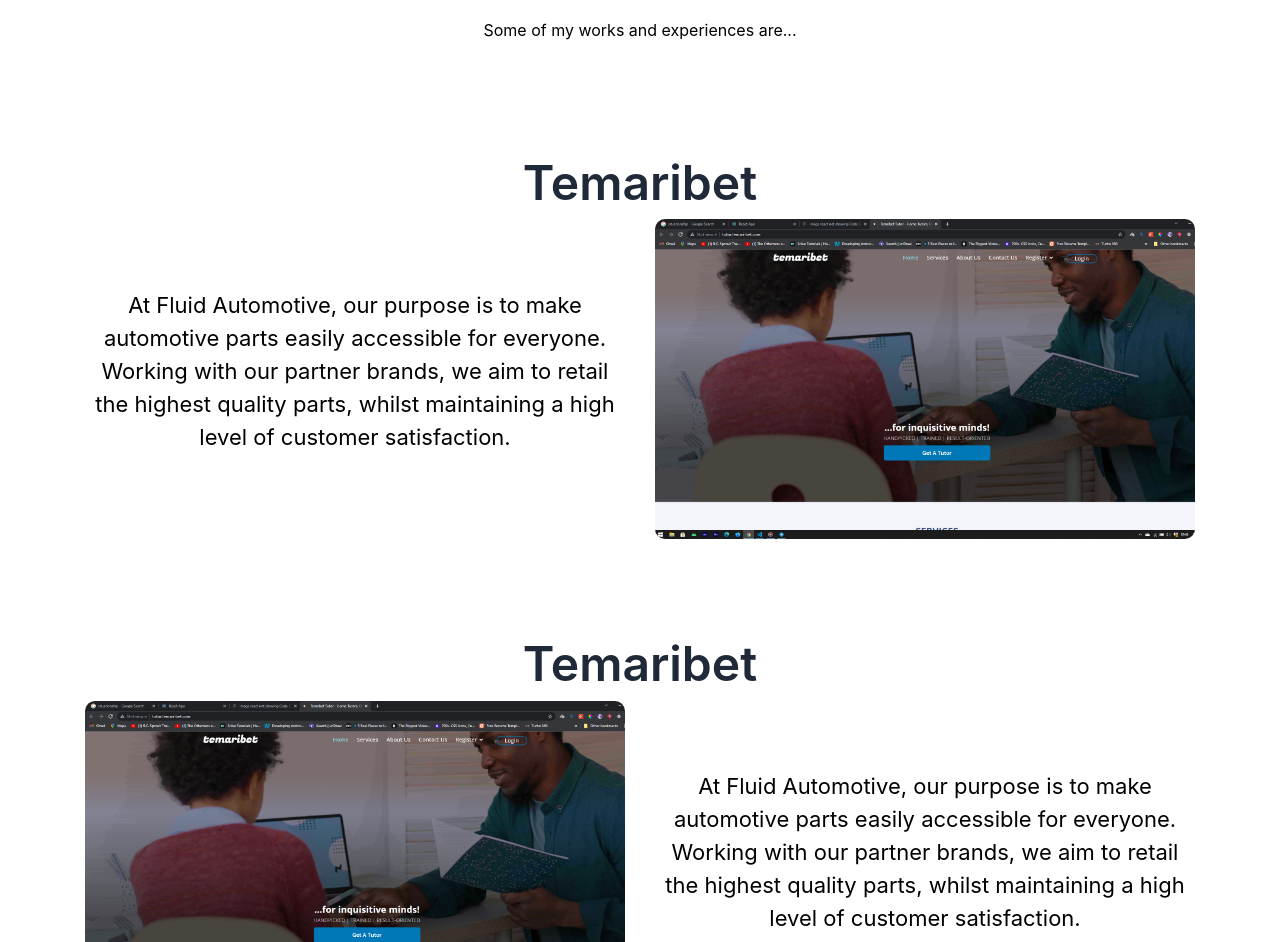
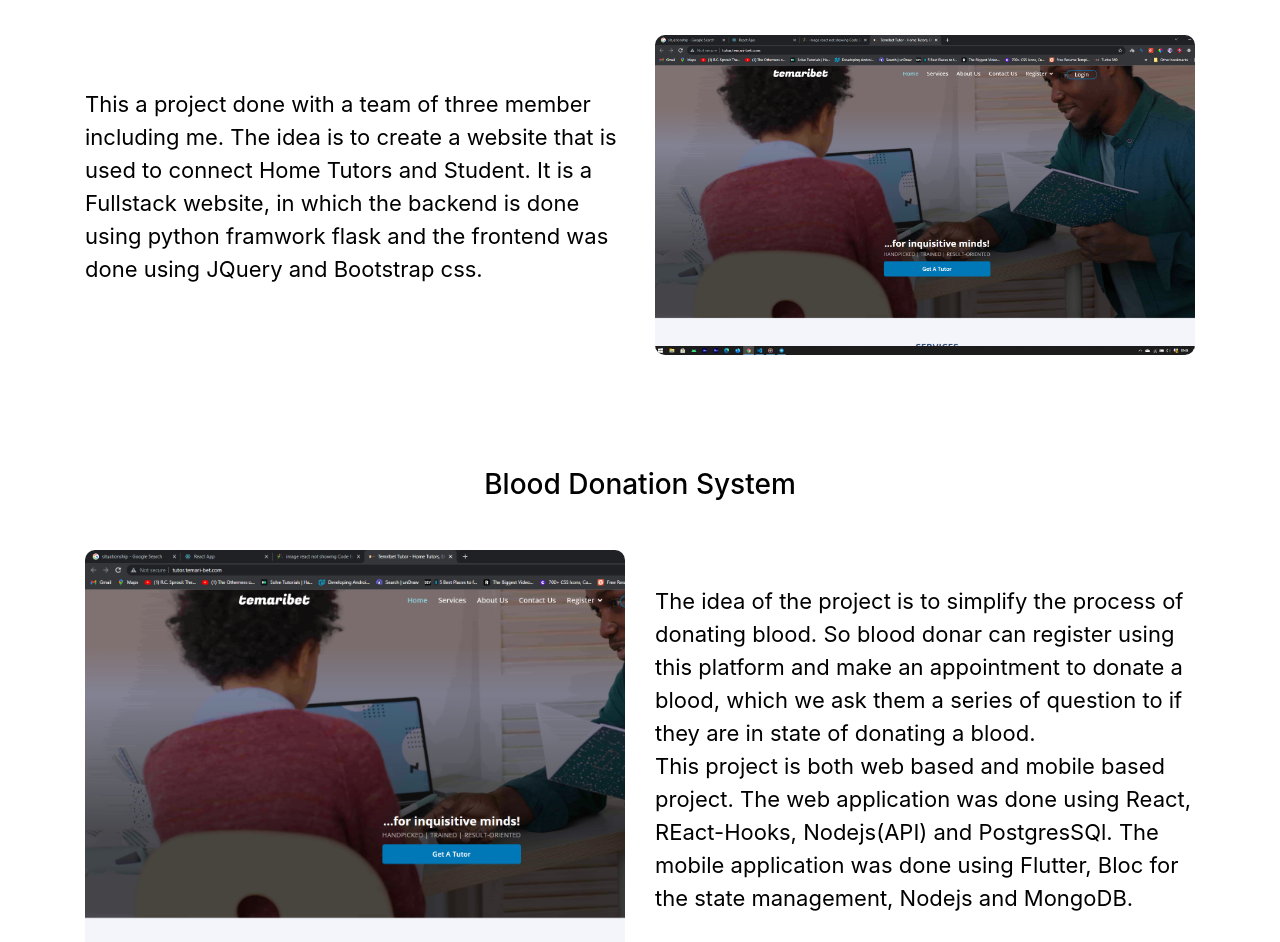
Before and after one commit to MiheretuTesh/portfolio, a React (Create React App) app: page / in a window 1280 px wide. Shown: the part 3108-4050 px from the top of the page. Built offline with nearby package versions, Linux system fonts and the light colour scheme; the HTML template or start-up script is replaced by a standard one.

Commit message:
feat: The work section is done.

```diff
--- a/src/components/layout/SkillCards.js
+++ b/src/components/layout/SkillCards.js
@@ -7,9 +7,9 @@
 function SkillCards() {
   return (
     <div className="skillard-section pt-5 pb-5">
-      <h1 className="pb-4">Skills</h1>
+      <h1 className="">Skills</h1>
       <div className="cards-skill">
-        <div class="container pt-5 mt-5">
+        <div class="container pt-3 mt-3">
           <div>
             <h6>Web Technologies</h6>
           </div>
--- a/src/components/layout/Work.css
+++ b/src/components/layout/Work.css
@@ -12,6 +12,7 @@
   display: flex;
   align-items: center;
   padding: 35px 0px;
+  text-align: left !important;
 }
 .half-half-image-text .content p {
   font-size: 22px;
--- a/src/components/layout/WorkSection.js
+++ b/src/components/layout/WorkSection.js
@@ -6,13 +6,62 @@
   return (
     <div id="work" class="half-half-image-text">
       <div class="container">
-        <div class="row pt-5">
+        <div class="row">
           <div class="col-12">
             <h1>Works</h1>
-            <p>Some of my works and experiences are...</p>
+            <p>Some of project that I have involved in </p>
           </div>
         </div>
-        <div className="pt-5 mt-5">
+        <div className="pt-3 mt-3 mb-5">
+          <h3>Home Tutor</h3>
+        </div>
+        <div class="row">
+          <div class="col-12 col-lg-6">
+            <div class="content">
+              <p>
+                This a project done with a team of three member including me.
+                The idea is to create a website that is used to connect Home
+                Tutors and Student. It is a Fullstack website, in which the
+                backend is done using python framwork flask and the frontend was
+                done using JQuery and Bootstrap css.
+              </p>
+            </div>
+          </div>
+          <div class="col-12 col-lg-6">
+            <div
+              style={{ backgroundImage: `url(${temaribetImage})` }}
+              class="img-worksection"
+            ></div>
+          </div>
+        </div>
+        <hr />
+        <div className="pt-5 mt-5 mb-5">
+          <h3>Blood Donation System</h3>
+        </div>
+        <div class="row">
+          <div class="col-12 col-lg-6">
+            <div
+              style={{ backgroundImage: `url(${temaribetImage})` }}
+              class="img-worksection"
+            ></div>
+          </div>
+          <div class="col-12 col-lg-6">
+            <div class="content">
+              <p>
+                The idea of the project is to simplify the process of donating
+                blood. So blood donar can register using this platform and make
+                an appointment to donate a blood, which we ask them a series of
+                question to if they are in state of donating a blood.
+                <br />
+                This project is both web based and mobile based project. The web
+                application was done using React, REact-Hooks, Nodejs(API) and
+                PostgresSQl. The mobile application was done using Flutter, Bloc
+                for the state management, Nodejs and MongoDB.
+              </p>
+            </div>
+          </div>
+        </div>
+        {/* <div className="pt-5 mt-5">
           <h1>Temaribet</h1>
         </div>
         <div class="row">
@@ -32,49 +81,7 @@
               class="img-worksection"
             ></div>
           </div>
-        </div>
-        <div className="pt-5 mt-5">
-          <h1>Temaribet</h1>
-        </div>
-        <div class="row">
-          <div class="col-12 col-lg-6">
-            <div
-              style={{ backgroundImage: `url(${temaribetImage})` }}
-              class="img-worksection"
-            ></div>
-          </div>
-          <div class="col-12 col-lg-6">
-            <div class="content">
-              <p>
-                At Fluid Automotive, our purpose is to make automotive parts
-                easily accessible for everyone. Working with our partner brands,
-                we aim to retail the highest quality parts, whilst maintaining a
-                high level of customer satisfaction.
-              </p>
-            </div>
-          </div>
-        </div>
-        <div className="pt-5 mt-5">
-          <h1>Temaribet</h1>
-        </div>
-        <div class="row">
-          <div class="col-12 col-lg-6">
-            <div class="content">
-              <p>
-                At Fluid Automotive, our purpose is to make automotive parts
-                easily accessible for everyone. Working with our partner brands,
-                we aim to retail the highest quality parts, whilst maintaining a
-                high level of customer satisfaction.
-              </p>
-            </div>
-          </div>
-          <div class="col-12 col-lg-6">
-            <div
-              style={{ backgroundImage: `url(${temaribetImage})` }}
-              class="img-worksection"
-            ></div>
-          </div>
-        </div>
+        </div> */}
       </div>
     </div>
   );
```
